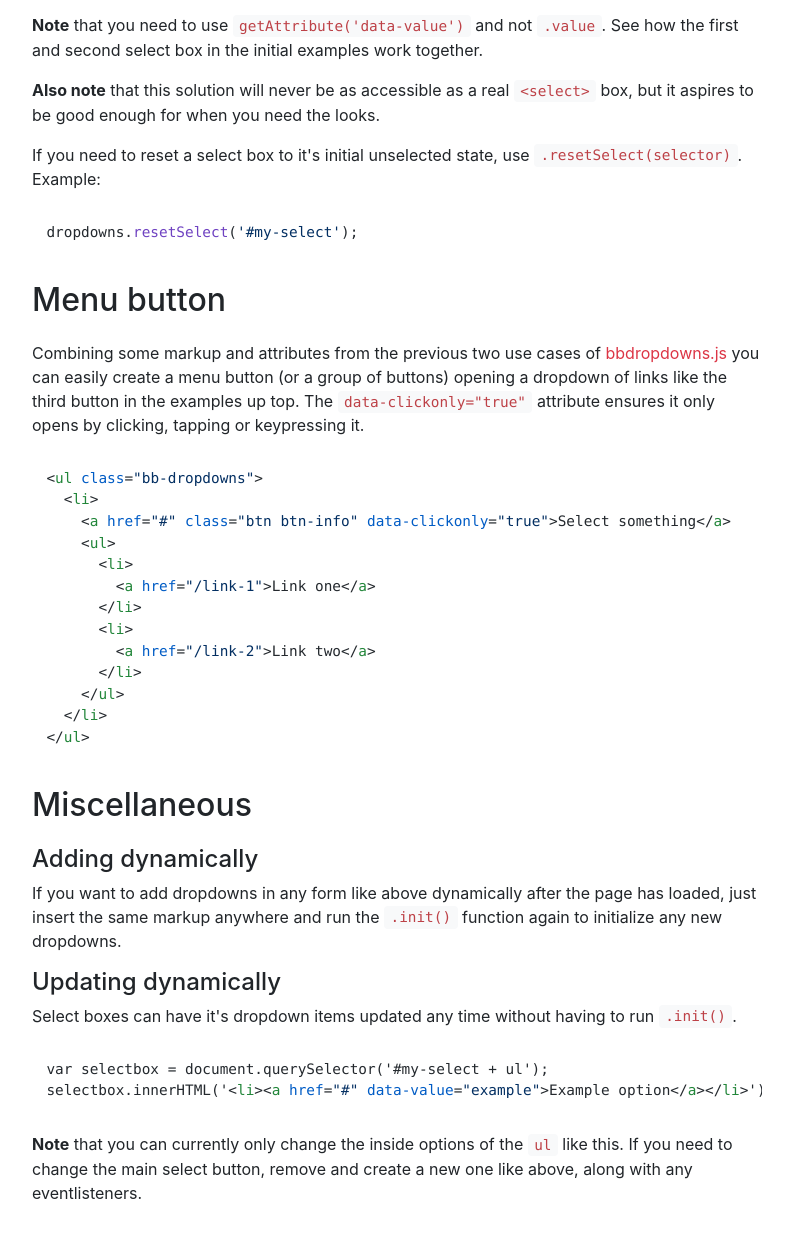
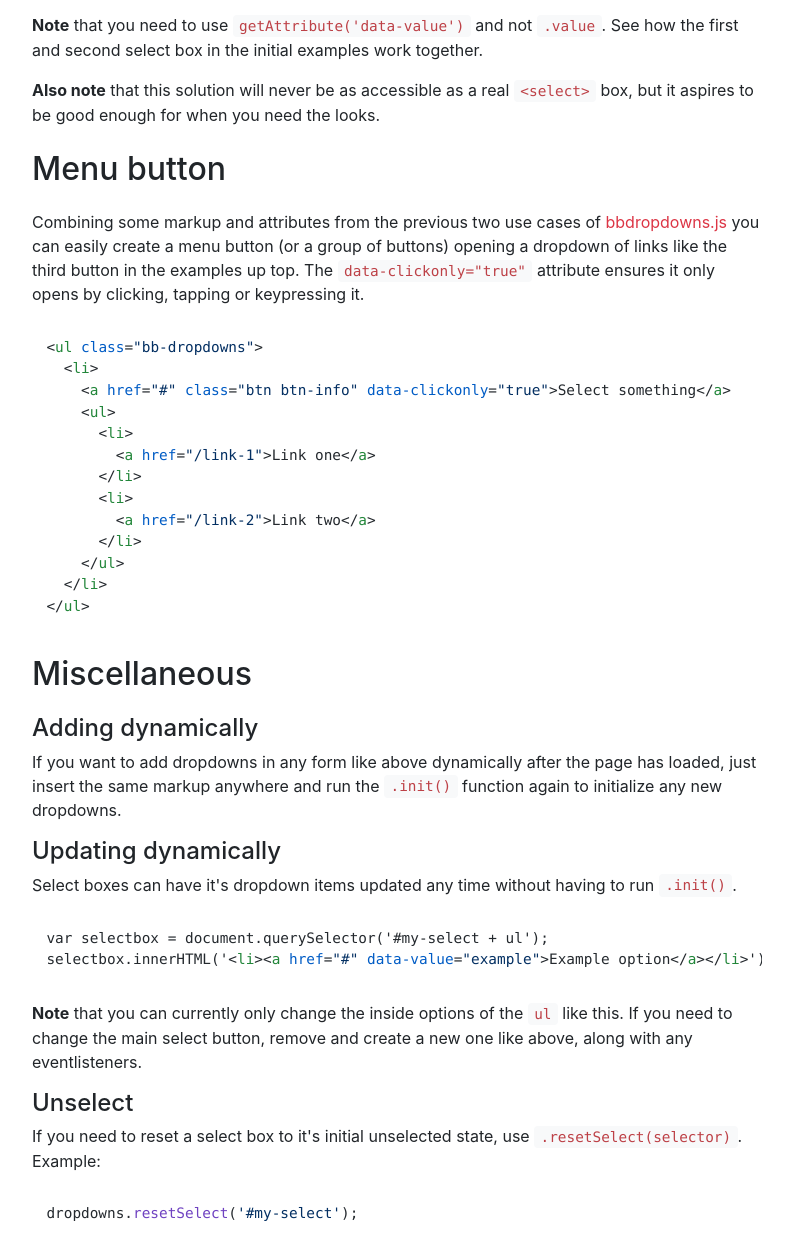
Before and after one commit to dermike/better-bootstrap-dropdowns, a plain HTML site: page index.html in a window 1280 px wide. Shown: the part 2437-3696 px from the top of the page, without its empty margins (243-1036 px from the left). Drawn offline with nearby package versions, Linux system fonts and the light colour scheme.

Commit message:
move resetSelect text to misc section

```diff
--- a/index.html
+++ b/index.html
@@ -190,8 +190,6 @@ dropdowns.init();</code></pre>
 });</code></pre>
           <p><b>Note</b> that you need to use <code>getAttribute('data-value')</code> and not <code>.value</code>. See how the first and second select box in the initial examples work together.</p>
           <p><b>Also note</b> that this solution will never be as accessible as a real <code>&lt;select&gt;</code> box, but it aspires to be good enough for when you need the looks.</p>
-          <p>If you need to reset a select box to it's initial unselected state, use <code>.resetSelect(selector)</code>. Example:</p>
-          <pre><code class="js">dropdowns.resetSelect('#my-select');</code></pre>
 
           <h2 id="button">Menu button</h2>
           <p>Combining some markup and attributes from the previous two use cases of <a href="https://github.com/dermike/better-bootstrap-dropdowns/tree/master/js">bbdropdowns.js</a> you can easily create a menu button (or a group of buttons) opening a dropdown of links like the third button in the examples up top. The <code>data-clickonly="true"</code> attribute ensures it only opens by clicking, tapping or keypressing it.</p>
@@ -217,6 +215,9 @@ dropdowns.init();</code></pre>
           <pre><code>var selectbox = document.querySelector('#my-select + ul');
 selectbox.innerHTML('&lt;li&gt;&lt;a href="#" data-value="example"&gt;Example option&lt;/a&gt;&lt;/li&gt;');</code></pre>
           <p><b>Note</b> that you can currently only change the inside options of the <code>ul</code> like this. If you need to change the main select button, remove and create a new one like above, along with any eventlisteners.</p>
+          <h4>Unselect</h4>
+          <p>If you need to reset a select box to it's initial unselected state, use <code>.resetSelect(selector)</code>. Example:</p>
+          <pre><code class="js">dropdowns.resetSelect('#my-select');</code></pre>
         </div>
       </div>
     </div>
```
